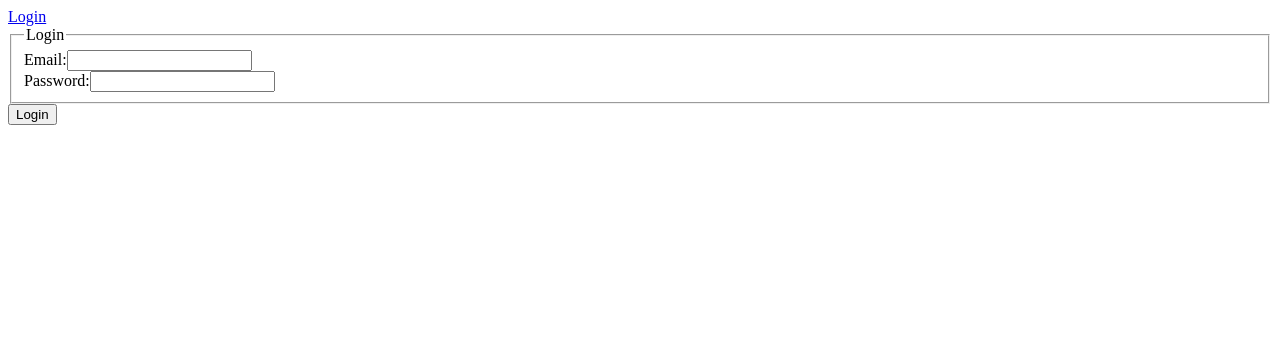
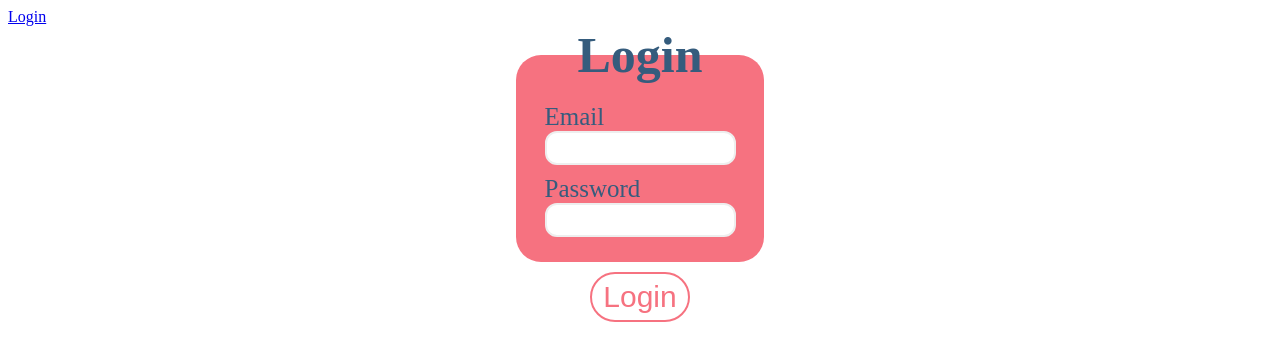
Before and after one commit to td-tan/BeChef, an Angular app: page /login in a window 1280 px wide. Shown: the top 360 px of the page. Built offline with nearby package versions, Linux system fonts and the light colour scheme.

Commit message:
feat: make login panel pretty

```diff
--- a/src/app/login/login.component.html
+++ b/src/app/login/login.component.html
@@ -2,11 +2,11 @@
     <fieldset>
         <legend>Login</legend>
         <div class="form-field">
-            <label>Email:</label>
+            <label>Email</label>
             <input name="email" formControlName="email">
         </div>
         <div class="form-field">
-            <label>Password:</label>
+            <label>Password</label>
             <input name="password" formControlName="password" type="password">
         </div>
     </fieldset>
--- a/src/app/login/login.component.sass
+++ b/src/app/login/login.component.sass
@@ -0,0 +1,52 @@
+form
+    display: flex
+    flex-direction: column
+    justify-content: center
+    align-items: center
+
+    legend
+        font-size: 50px
+        font-weight: bold
+        text-align: center
+
+    fieldset
+        background-color: #F67280
+        border-style: none
+        border-radius: 25px
+        color: #355C7D
+        font-size: 25px
+
+        .form-field
+            display: flex
+            flex-direction: column
+            margin: 10px
+
+            input
+                height: 20px
+                border: 2px solid #EEE
+                border-radius: 12px
+                border-shadow: 0 0 15px 4px rgba(0, 0, 0, 0.06)
+                color: #E84A5F
+                padding: 5px
+
+            input:focus
+                outline-color: #ABE6CE
+
+    button
+        width: 100px
+        height: 50px
+        cursor: pointer
+        background-color: white
+        color: #F67280
+        margin: 10px
+        font-size: 30px
+        border: 2px solid #F67280
+        border-radius: 25px
+
+    button:hover
+        background-color: #F67280
+        color: #355C7D
+
+    button:active
+        background-color: #355C7D
+        color: #F67280
```
